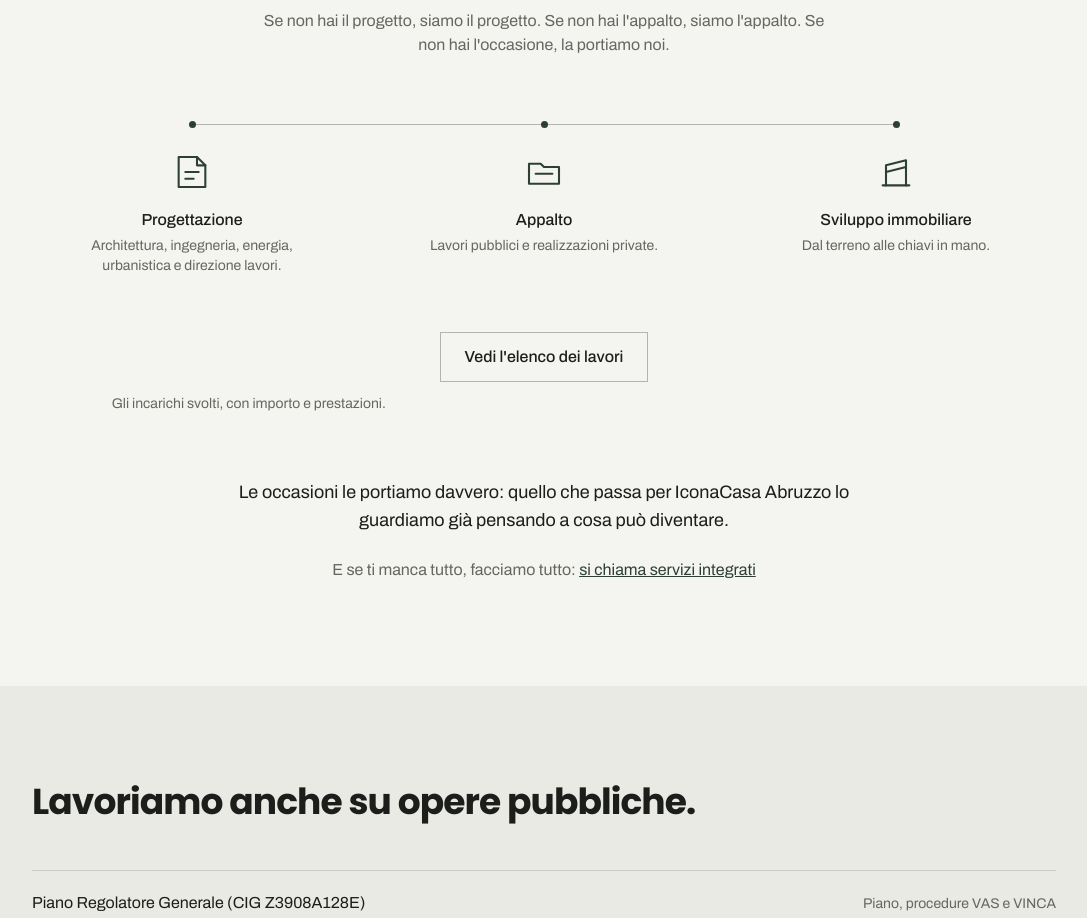
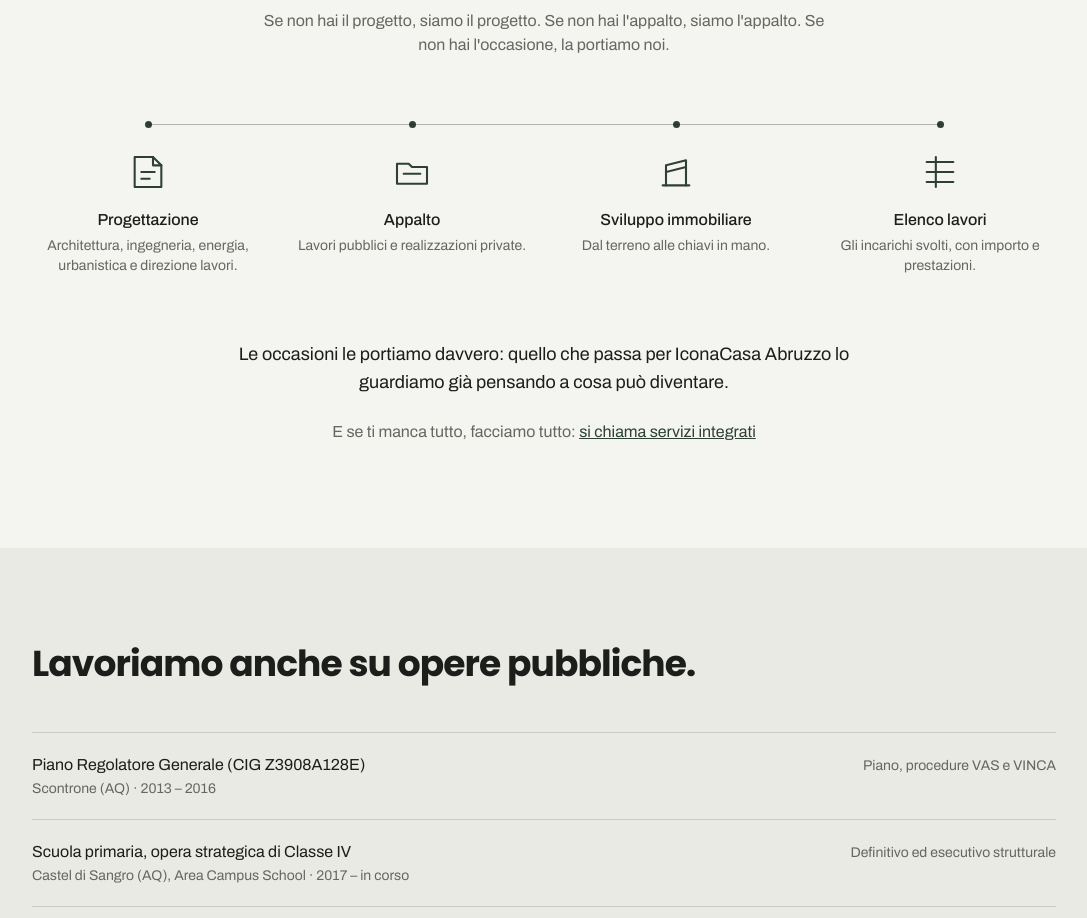
Before and after one commit to clienti-websites/mrmstudio.it, a Next.js app: page / in a window 1280 px wide. Shown: the part 900-1818 px from the top of the page, without its empty margins (96-1183 px from the left). Built offline with nearby package versions, Linux system fonts and the light colour scheme.

Commit message:
Revert "Elenco lavori: pulsante sotto le fermate, non una quarta fermata"
This reverts commit 245c5c12e6b32af935d237190568cb088d679124.

```diff
--- a/components/FaseIcon.tsx
+++ b/components/FaseIcon.tsx
@@ -3,7 +3,8 @@ type Icona =
   | "appalto"
   | "sviluppo-immobiliare"
   | "direzione-lavori"
-  | "interior-design";
+  | "interior-design"
+  | "elenco";
 
 // Icone disegnate a mano, stesso tratto e stessa griglia 24×24, per non
 // introdurre una libreria e per restare coerenti col resto del sito.
@@ -38,6 +39,15 @@ const PATHS: Record<Icona, React.ReactNode> = {
       <path d="M6 12l12-3" />
     </>
   ),
+  // Una tabella: tre righe e la colonna che separa l'anno dal resto. Le
+  // altre icone sono oggetti del mestiere, questa e' un documento, ed e'
+  // giusto cosi': l'elenco lavori non e' un modo di lavorare, e' la prova.
+  elenco: (
+    <>
+      <path d="M4 6h16M4 12h16M4 18h16" />
+      <path d="M9.5 3v18" />
+    </>
+  ),
   // Una poltrona: schienale, braccioli che scendono nella seduta, gambe.
   // A 24px la sagoma si legge per la silhouette, non per i dettagli.
   "interior-design": (
--- a/components/PercorsoCompleto.tsx
+++ b/components/PercorsoCompleto.tsx
@@ -5,11 +5,11 @@ import { FaseIcon } from "./FaseIcon";
  * La sezione è un percorso, non quattro riquadri affiancati: una linea con
  * le fermate, nell'ordine in cui si attraversano.
  *
- * Le fermate sono tre, gli approcci. L'elenco dei lavori non è una quarta
- * fermata: non è un modo di lavorare, è la prova dei tre, e in fila con
- * loro si leggeva come un quarto modo. Sta sotto, come pulsante, dove la
- * domanda arriva da sé: letto cosa facciamo, si vuole sapere cosa abbiamo
- * fatto. Porta alla tabella dentro /progetti, non a una pagina sua.
+ * Le prime tre sono gli approcci. La quarta, l'elenco dei lavori, non è un
+ * modo di lavorare ed è ultima per questo: dopo aver letto cosa facciamo,
+ * la domanda successiva è "e allora cosa avete fatto". Porta alla tabella
+ * dentro /progetti, non a una pagina sua, e la sua icona è un documento e
+ * non un oggetto del mestiere, così si vede che è di un'altra natura.
  *
  * Non ha un titolo: la riga di apertura dice già di cosa si parla, e un
  * titolo sopra avrebbe ripetuto "dal terreno alle chiavi in mano", che è la
@@ -67,6 +67,13 @@ const FERMATE = [
     label: "Sviluppo immobiliare",
     gloss: "Dal terreno alle chiavi in mano.",
   },
+  {
+    id: "elenco-lavori",
+    href: "/progetti#lavori-titolo",
+    icona: "elenco",
+    label: "Elenco lavori",
+    gloss: "Gli incarichi svolti, con importo e prestazioni.",
+  },
 ] as const;
 
 export function PercorsoCompleto() {
@@ -86,7 +93,7 @@ export function PercorsoCompleto() {
           hai l&apos;occasione, la portiamo noi.
         </p>
 
-        <ol className="mx-auto mt-16 grid max-w-5xl md:grid-cols-3 md:gap-x-8">
+        <ol className="mx-auto mt-16 grid max-w-5xl md:grid-cols-4 md:gap-x-8">
           {FERMATE.map((fermata, i) => (
             <li
               key={fermata.id}
@@ -124,19 +131,6 @@ export function PercorsoCompleto() {
           ))}
         </ol>
 
-        {/* Un pulsante, non una quarta fermata: in fila con gli approcci
-            l'elenco si leggeva come un quarto modo di lavorare, e non lo e',
-            e' la prova degli altri tre. */}
-        <div className="mt-14 text-center">
-          <Link
-            href="/progetti#lavori-titolo"
-            className="inline-block border border-grafite/30 px-6 py-3 font-medium text-grafite transition-colors hover:border-grafite/60 hover:bg-nebbia motion-reduce:transition-none"
-          >
-            Vedi l&apos;elenco dei lavori
-          </Link>
-          <p className="mt-3 text-sm text-pietra">Gli incarichi svolti, con importo e prestazioni.</p>
-        </div>
-
         {/* Testo di MRM, parola per parola. Prima diceva "a volte la
             portiamo davvero", che suonava come se le occasioni capitassero
             per fortuna, e tirava in mezzo la famiglia. */}
```
Also changed, not shown: 1 other file (tests, documents, lock files or other folders).
